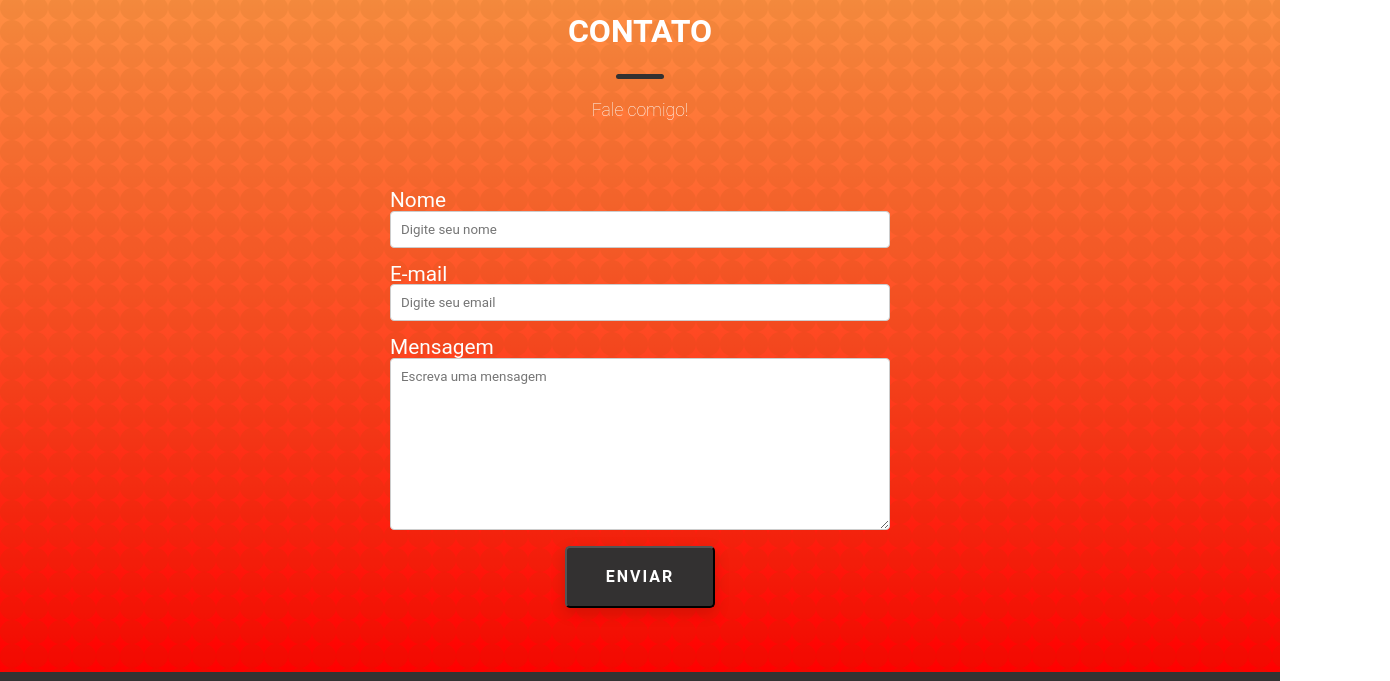
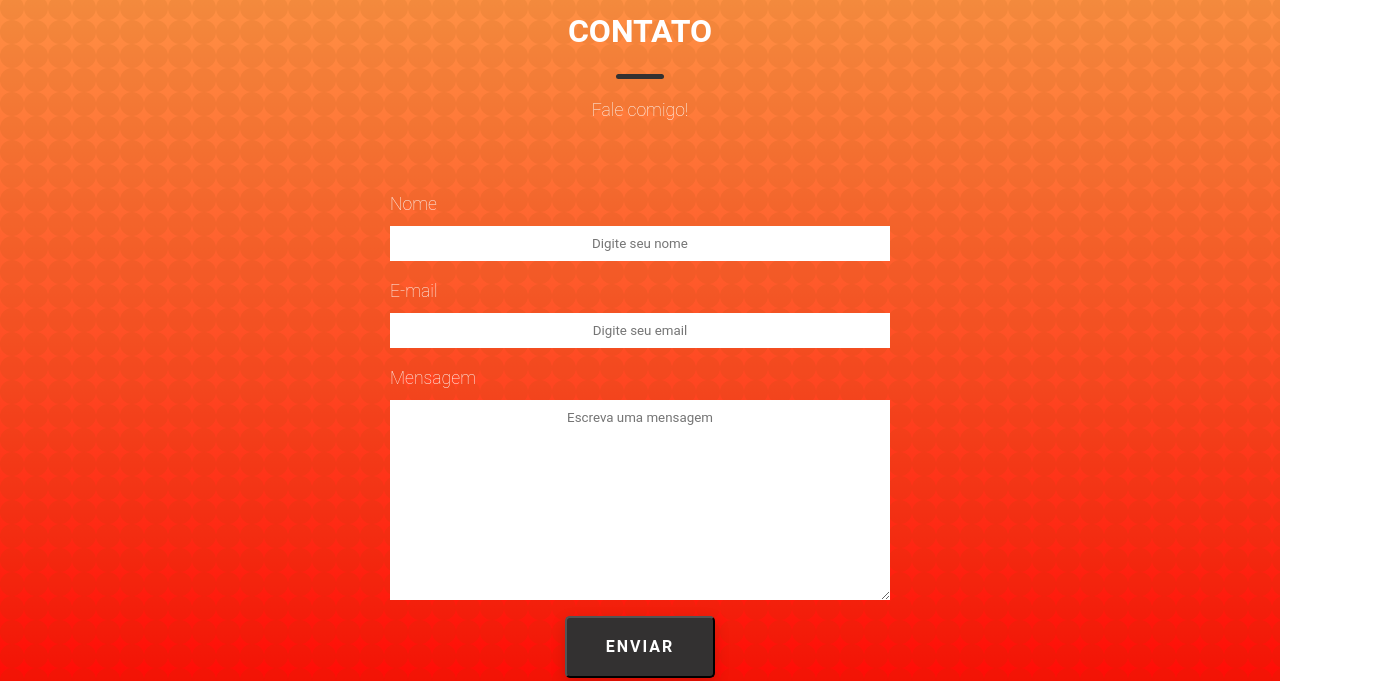
Before and after one commit to Isaell-Kelson/Portfolio, a plain HTML site: page index.html in a window 1280 px wide. Shown: the part 3437-4118 px from the top of the page, 1390 px wide, since content can reach past the window. Drawn offline with Linux system fonts and the light colour scheme.

Commit message:
correction responsive

```diff
--- a/index.html
+++ b/index.html
@@ -112,7 +112,7 @@
             </p>
             <div class="btn-teste">
               <a href="https://github.com/Isaell-Kelson/FrontEnd-SOFTEX-PE"
-                >Teste</a
+                >Explorar Código</a
               >
             </div>
           </div>
@@ -132,7 +132,7 @@
             </p>
             <div class="btn-teste">
               <a href="https://github.com/Isaell-Kelson/BackEnd-SOFTEX-PE"
-                >Teste</a
+                >Explorar Código</a
               >
             </div>
           </div>
@@ -147,11 +147,9 @@
           <div class="projects-column">
             <h3>Portfólio</h3>
             <p class="paragraph-projects">
-              Código fonte do meu portfólio, desenvolvido com HTML5 e CSS3
+              Código fonte do meu portfólio, desenvolvido com Javascript, HTML5, CSS3, DOM e SASS
             </p>
-            <div class="btn-teste">
-              <a href="https://github.com/Isaell-Kelson/Portfolio">Teste</a>
-            </div>
+            <div class="btn-teste"><a href="https://github.com/Isaell-Kelson/Portfolio">Explorar Código</a></div>
           </div>
         </div>
       </section>
@@ -165,7 +163,7 @@
           action="https://formspree.io/f/xyyqpqod"
           method="POST"
         >
-          <div class="form-group">
+          <div class="form-group label-input-container">
             <label for="full-name">Nome</label>
             <input
               name="name"
@@ -174,7 +172,7 @@
               required
             />
           </div>
-          <div class="form-group">
+          <div class="form-group label-input-container">
             <label for="email-adress">E-mail</label>
             <input
               placeholder="Digite seu email"
@@ -183,7 +181,7 @@
               required
             />
           </div>
-          <div class="form-group">
+          <div class="form-group label-input-container">
             <label for="message">Mensagem</label>
             <textarea
               placeholder="Escreva uma mensagem"
--- a/scripts/script.js
+++ b/scripts/script.js
@@ -1,4 +1,21 @@
+function closeMenu() {
+  document.querySelector('nav ul').classList.remove('active');
+  document.querySelector('.menu-icon').classList.remove('active');
+}
+
+
 document.querySelector('.menu-icon').addEventListener('click', function() {
-    document.querySelector('nav ul').classList.toggle('active');
-    document.querySelector('.menu-icon').classList.toggle('active');
-  });
+  document.querySelector('nav ul').classList.toggle('active');
+  document.querySelector('.menu-icon').classList.toggle('active');
+});
+
+
+document.addEventListener('click', function(event) {
+  const menu = document.querySelector('nav ul');
+  const menuIcon = document.querySelector('.menu-icon');
+
+
+  if (!menu.contains(event.target) && !menuIcon.contains(event.target)) {
+    closeMenu();
+  }
+});
--- a/styles/_mobile.scss
+++ b/styles/_mobile.scss
@@ -35,10 +35,10 @@
   .menu-icon.active {
     display: none;
   }
-  /* Ajuste a largura dos campos de entrada de texto do formulário de contato */
+
   input[type="text"],
   input[type="email"],
   textarea {
-    width: 100%; /* Defina a largura para ocupar 100% da largura disponível */
+    width: 100%;
   }
 }
--- a/styles/components/_header.scss
+++ b/styles/components/_header.scss
@@ -27,9 +27,7 @@ a {
 
   header {
     position: fixed;
-    top: 0;
-    right: 0;
-    left: 0;
+    width: 100%;
     z-index: 2;
     background-color: var(--black);
     color: #fff;
@@ -52,6 +50,7 @@ a {
     font-weight: 500;
     color: #fff;
     transition: all 0.3s ease-in-out;
+
   }
 
   nav > ul a:hover {
--- a/styles/sections/_section-contact.scss
+++ b/styles/sections/_section-contact.scss
@@ -83,25 +83,47 @@
   align-items: flex-start;
 }
 
-  label {
+#contact .form-group label {
+  font-size: 1.1rem;
+  font-weight: 200;
+  line-height: 1.6;
+  color: #fdfefd;
+  margin-bottom: 0.5rem;
+}
+
+.label-input-container {
   display: flex;
+  flex-direction: column;
+  align-items: center;
   margin-bottom: 5px;
-    position: relative;
   font-size: 1.3rem;
   line-height: 1;
   color: #fdfefd;
-    width: 1000px;
+  width: 500px;
+  border-radius: 4px;
   margin: 0 auto;
-    left: 250px;
+  text-align: center;
 }
 
-  input[type='text'],
-  input[type='email'],
-  textarea {
-    width: 500px;
+
+.label-input-container label {
+  width: 100%;
+  text-align: left;
+}
+
+
+.label-input-container input[type='text'],
+.label-input-container input[type='email'] {
+  width: 100%;
+  border: none;
   padding: 10px;
-    border: 1px solid #ccc;
-    border-radius: 4px;
-    align-items: center;
-    margin: 0 auto;
+  text-align: center;
 }
+
+.label-input-container textarea {
+  width: 100%;
+  border: none;
+  padding: 10px;
+  text-align: center;
+  min-height: 200px;
+}
```
Also changed, not shown: styles/components/_body.scss (line endings or trailing spaces), styles/index.css, 1 other file. Lines whose indentation alone changed are shown as unchanged.
